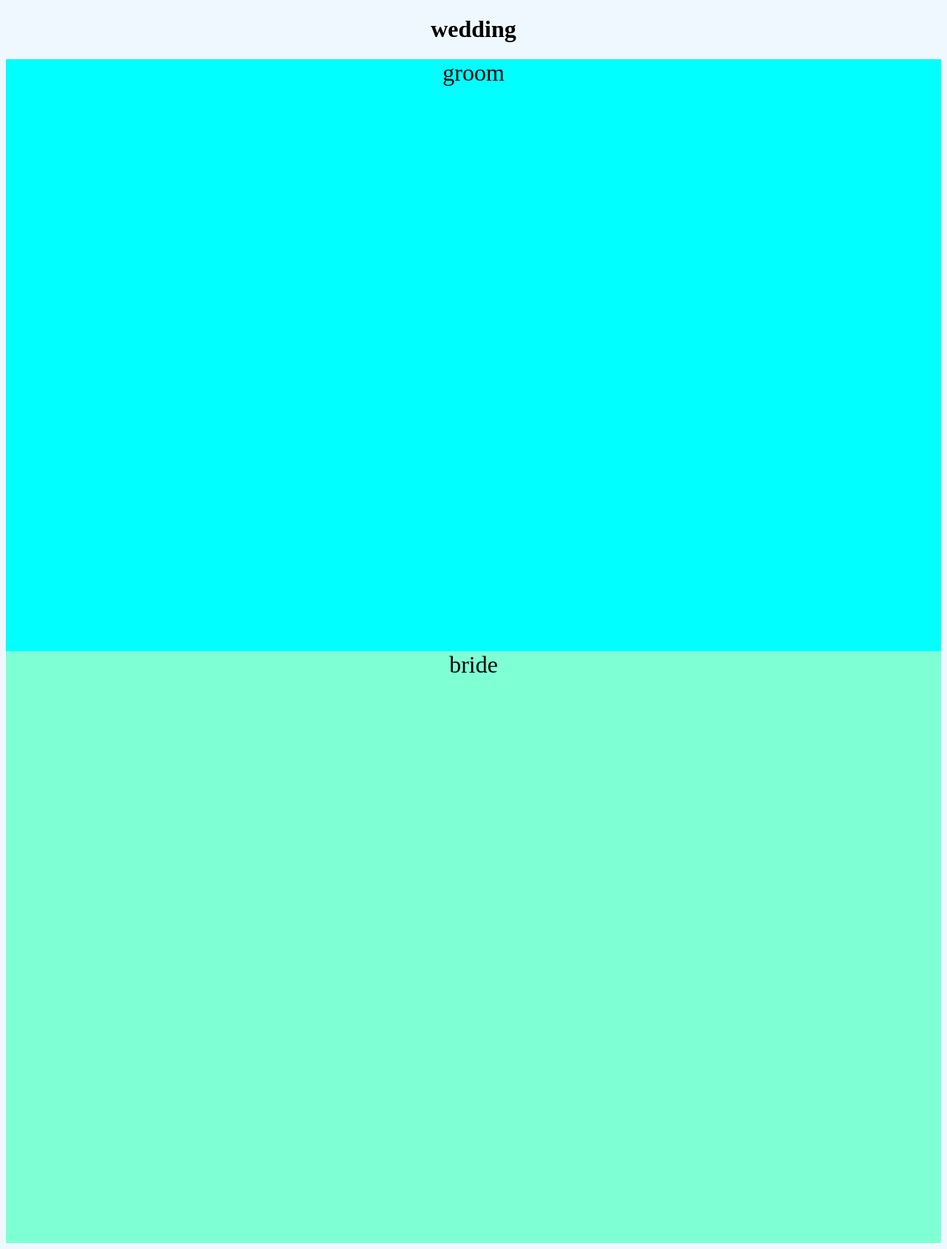
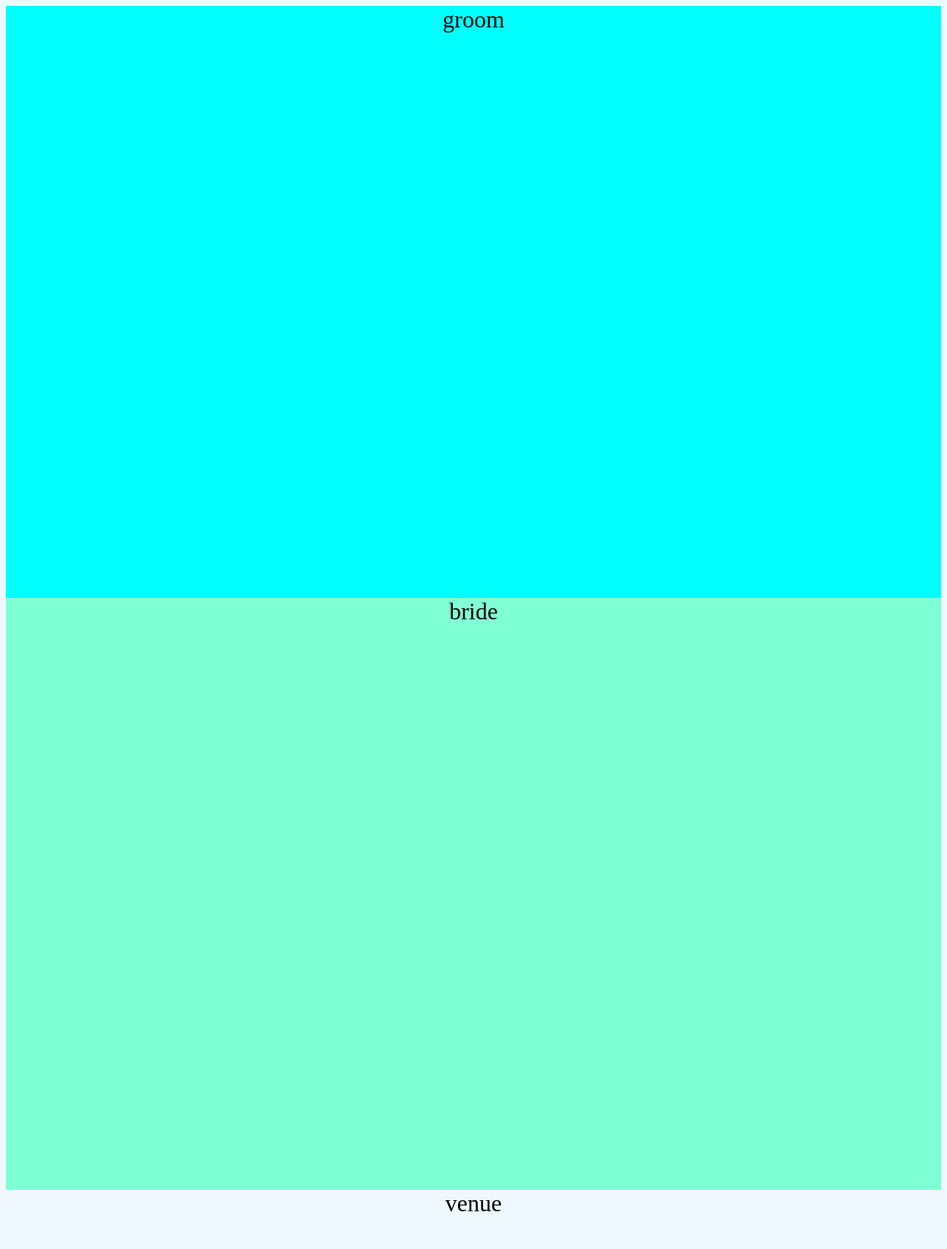
Before and after one commit to Funnyguy18/weddinginvitation, a plain HTML site: page index.html in a window 1280 px wide. Shown: the whole page at 74% size. After the commit the page ends 1653 px from the top, so only its background shows below. Drawn offline with Linux system fonts and the light colour scheme.

Commit message:
Update index.html

```diff
--- a/index.html
+++ b/index.html
@@ -8,8 +8,8 @@
     <link rel="stylesheet" href="index.css">
 </head>
 <body>
-    <h1 class="h1">wedding</h1>
     <a class="groom" href="groom.html">groom</a>
     <a class="bride" href="bride.html">bride</a>
+    <a class="Venue" href="">venue</a>
 </body>
 </html>
```
